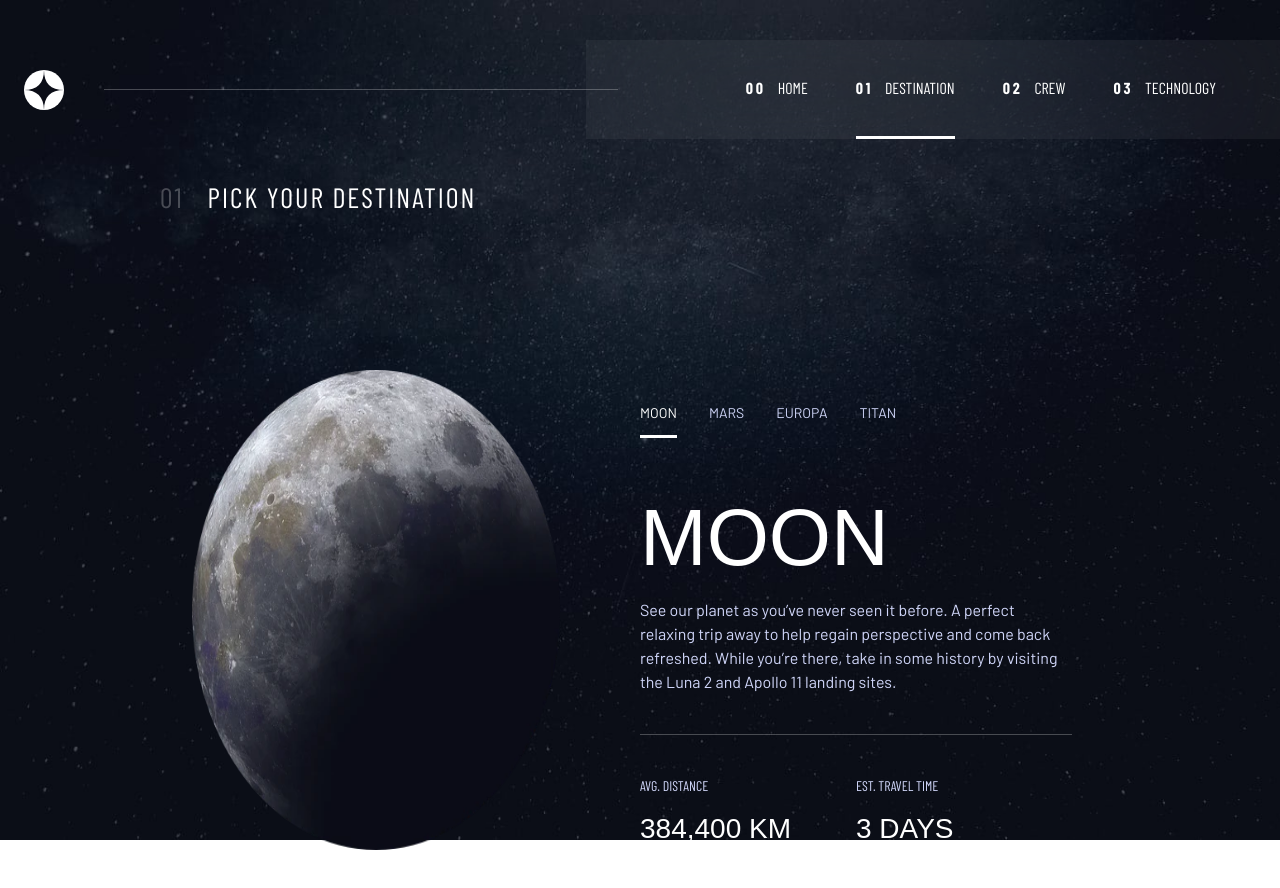
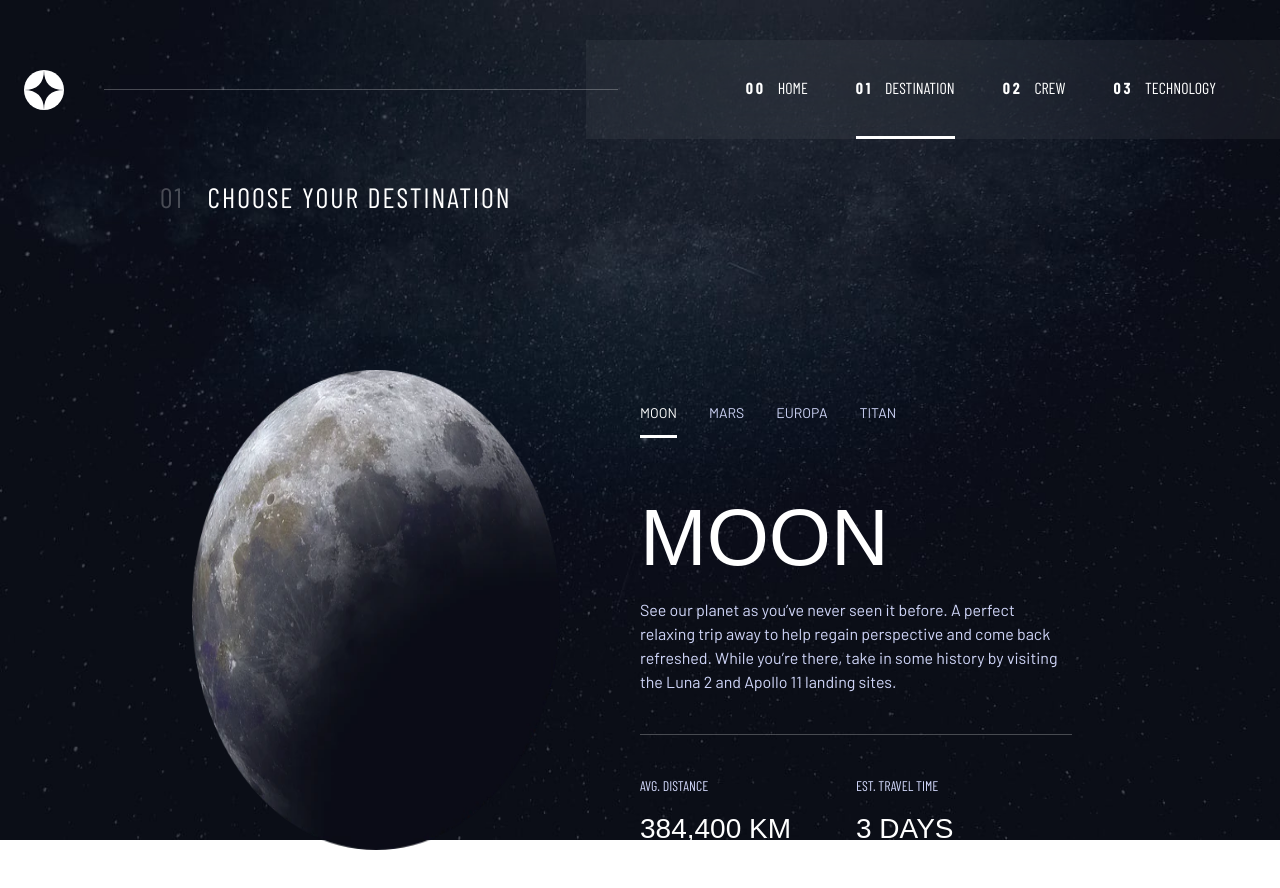
Before and after one commit to KrokoNinja/fem-space-tourism, a Next.js app: page /destination in a window 1280 px wide. Shown: the top 888 px of the page. Built offline with nearby package versions, Linux system fonts and the light colour scheme; a web font is replaced by a local one.

Commit message:
creating component for the intoduction heading

```diff
--- a/src/app/(destination)/destination/page.tsx
+++ b/src/app/(destination)/destination/page.tsx
@@ -1,14 +1,12 @@
 import DestinationImage from '@/components/DestinationImage';
 import DestinationInfo from '@/components/DestinationInfo';
+import Heading from '@/components/Heading';
 import { Tabs, TabsList, TabsTrigger } from '@/components/ui/tabs';
 
 const Page = () => {
   return (
     <section className='p-6 text-white md:p-10 md:text-md lg:px-40 lg:py-12'>
-      <div className='flex justify-center gap-6 font-barlow-condensed uppercase tracking-[2px] md:mb-6 md:justify-start lg:text-lg'>
-        <span className='text-white/25'>01</span>
-        Pick your destination
-      </div>
+      <Heading number='01' text='Choose your destination' />
       <div>
         <Tabs defaultValue='moon' className='lg:flex'>
           <div className='lg:flex lg:flex-1'>
--- a/src/components/DestinationImage.tsx
+++ b/src/components/DestinationImage.tsx
@@ -5,7 +5,7 @@ const DestinationImage = ({ destination }: { destination: string }) => {
     <TabsContent value={destination}>
       <div className='flex items-center justify-center px-22 py-7 md:mb-8 lg:px-8 lg:py-32'>
         <img
-          className='md:h-[300px] md:w-[300px] lg:h-[480px] lg:w-[480px]'
+          className='h-[150px] w-[150px] md:h-[300px] md:w-[300px] lg:h-[480px] lg:w-[480px]'
           src={`/destination/image-${destination}.webp`}
           alt={`${destination} image`}
         />
--- /dev/null
+++ b/src/components/Heading.tsx
@@ -0,0 +1,15 @@
+interface Props {
+  number: string;
+  text: string;
+}
+
+const Heading = ({ number, text }: Props) => {
+  return (
+    <div className='flex justify-center gap-6 font-barlow-condensed uppercase tracking-[2px] md:mb-6 md:justify-start lg:text-lg'>
+      <span className='text-white/25'>{number}</span>
+      {text}
+    </div>
+  );
+};
+
+export default Heading;
```
